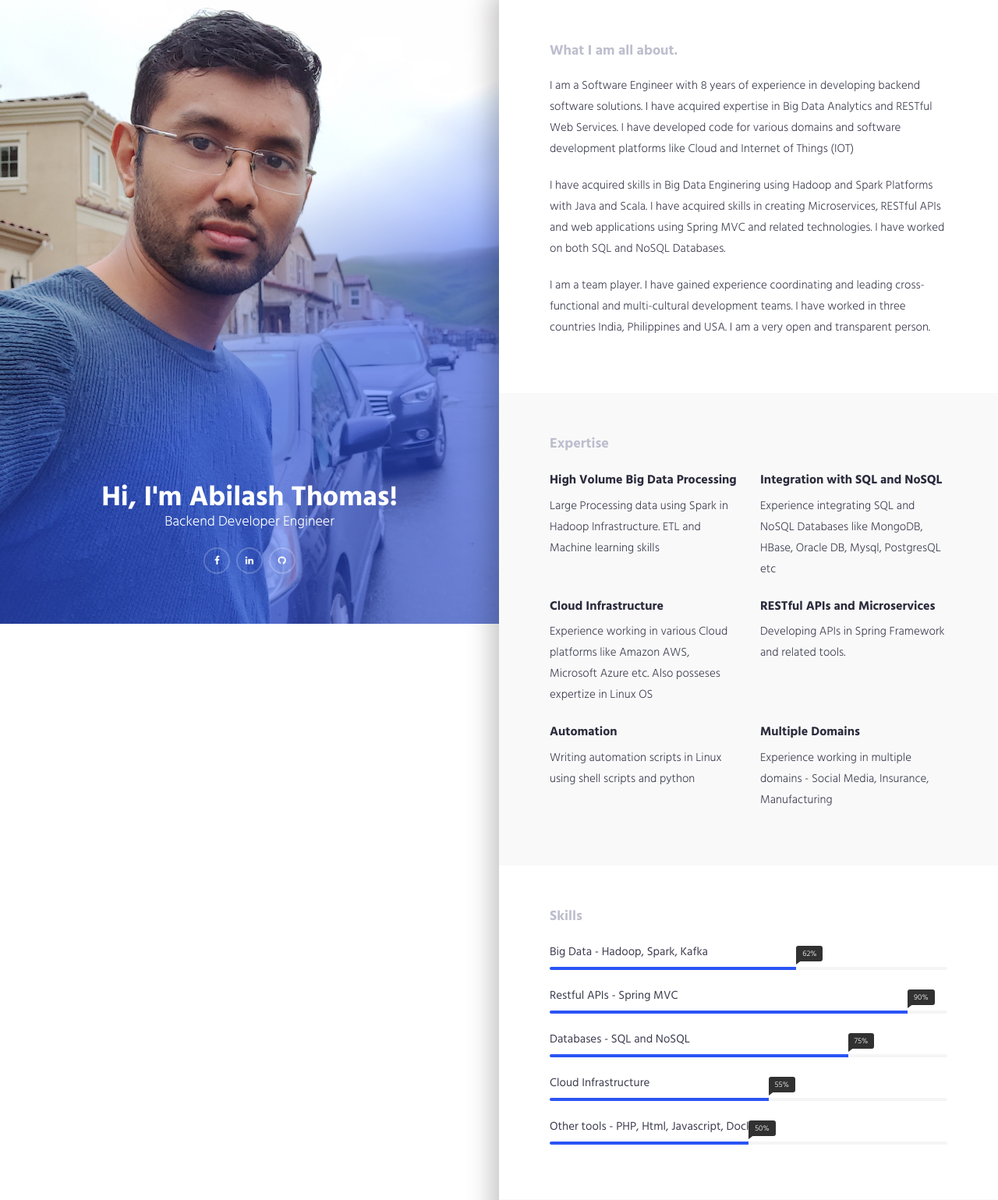
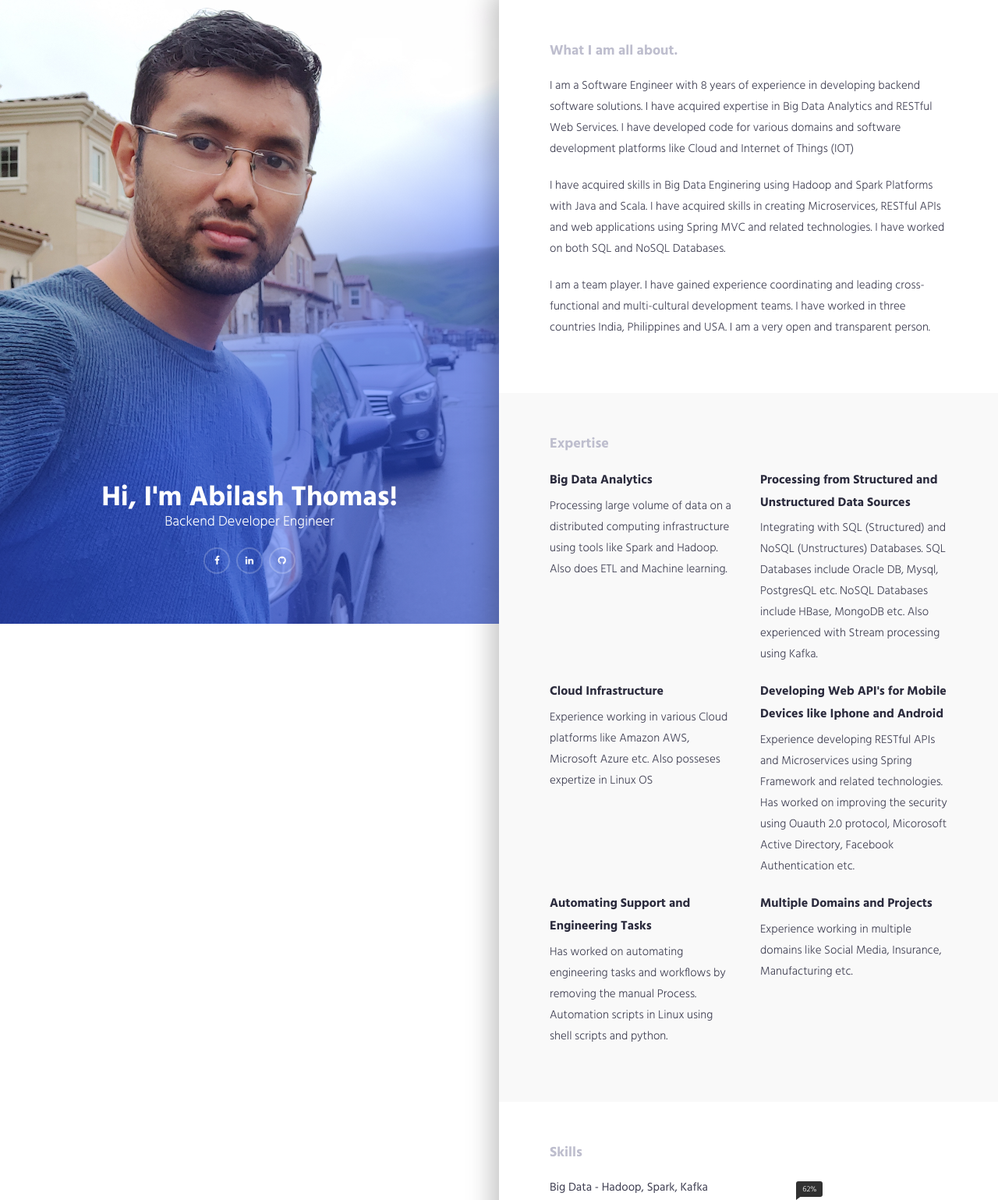
Before and after one commit to abilashgt/profilephp, a PHP site: page / in a window 1280 px wide. Shown: the top 1539 px of the page at 78% size. Run offline with PHP 8.4, Linux system fonts and the light colour scheme.

Commit message:
update expertise

```diff
--- a/index.php
+++ b/index.php
@@ -103,19 +103,23 @@
         <div class="row">
             <div class="col-md-6">
                 <div class="expertise-item">
-                    <h3>High Volume Big Data Processing</h3>
+                    <h3>Big Data Analytics</h3>
 
                     <p>
-                        Large Processing data using Spark in Hadoop Infrastructure. ETL and Machine learning skills
+                        Processing large volume of data on a distributed computing infrastructure using tools like Spark and Hadoop.
+                        Also does ETL and Machine learning.
                     </p>
                 </div>
             </div>
             <div class="col-md-6">
                 <div class="expertise-item">
-                    <h3>Integration with SQL and NoSQL </h3>
+                    <h3> Processing from Structured and Unstructured Data Sources </h3>
 
                     <p>
-                        Experience integrating SQL and NoSQL Databases like MongoDB, HBase, Oracle DB, Mysql, PostgresQL etc
+                        Integrating with SQL (Structured) and NoSQL (Unstructures) Databases.
+                        SQL Databases include Oracle DB, Mysql, PostgresQL etc.
+                        NoSQL Databases include HBase, MongoDB etc.
+                        Also experienced with Stream processing using Kafka.
                     </p>
                 </div>
             </div>
@@ -134,10 +138,12 @@
 
             <div class="col-md-6">
                 <div class="expertise-item">
-                    <h3>RESTful APIs and Microservices</h3>
+                    <h3> Developing Web API's for Mobile Devices like Iphone and Android </h3>
 
                     <p>
-                        Developing APIs in Spring Framework and related tools. </p>
+                        Experience developing RESTful APIs and Microservices using Spring Framework and related technologies.
+                        Has worked on improving the security using Ouauth 2.0 protocol, Micorosoft Active Directory, Facebook Authentication etc.
+                    </p>
                 </div>
             </div>
         </div>
@@ -145,19 +151,22 @@
         <div class="row">
             <div class="col-md-6">
                 <div class="expertise-item">
-                    <h3>Automation</h3>
+                    <h3>Automating Support and Engineering Tasks</h3>
 
                     <p>
-                        Writing automation scripts in Linux using shell scripts and python </p>
+                        Has worked on automating engineering tasks and workflows by removing the manual Process.
+                        Automation scripts in Linux using shell scripts and python.
+                    </p>
                 </div>
             </div>
 
             <div class="col-md-6">
                 <div class="expertise-item">
-                    <h3>Multiple Domains</h3>
+                    <h3>Multiple Domains and Projects</h3>
 
                     <p>
-                        Experience working in multiple domains - Social Media, Insurance, Manufacturing </p>
+                        Experience working in multiple domains like Social Media, Insurance, Manufacturing etc.
+                    </p>
                 </div>
             </div>
         </div>
```
